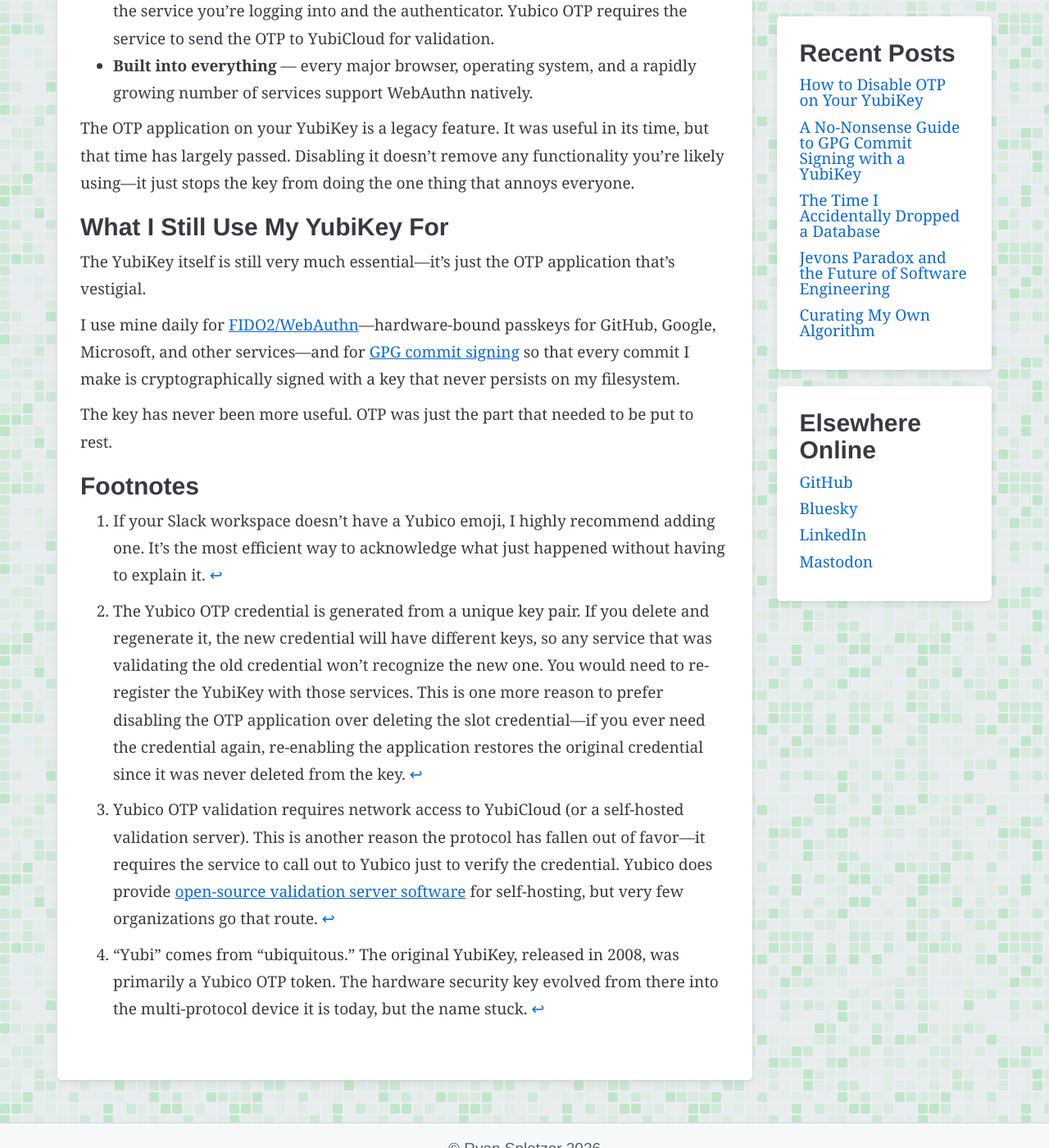
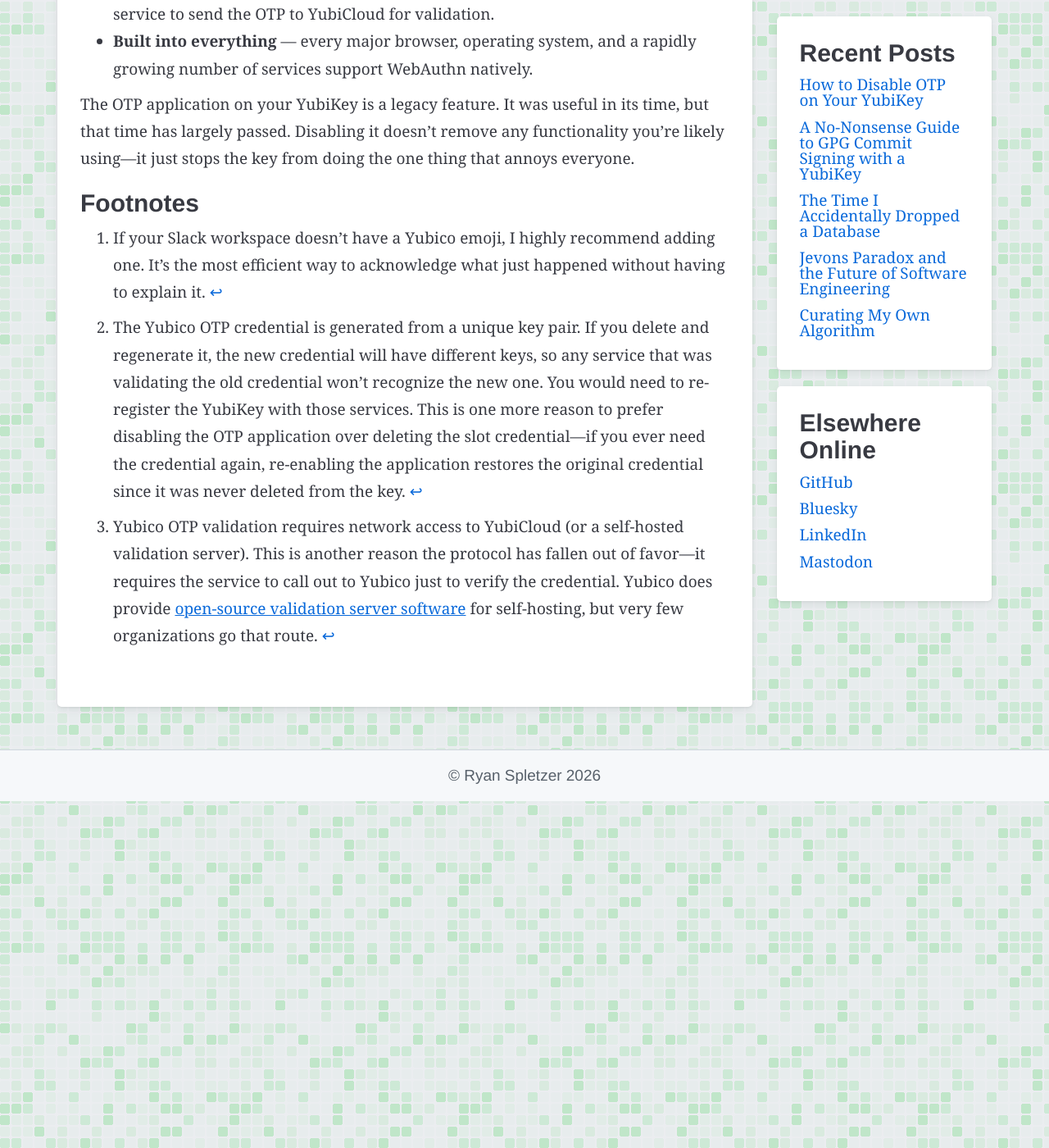
Before and after one commit to ryanspletzer/ryanspletzer.github.io, a Jekyll site: the page built from _posts/2026-04-18-how-to-disable-otp-on-your-yubikey.md, in a window 1280 px wide and 1400 px high, scrolled down 7474 px. Shown: the whole window at 82% size. Built offline with Jekyll 4.4.1, drawn with Linux system fonts in a browser that asks for light colours; some of the changed text lies outside the part shown.

Commit message:
Trim redundant closing section and YubiKey-name footnote
- Fold the 2008 release date into the body sentence about the name
  "YubiKey" and remove the [^yubikey-name] footnote, which duplicated
  the "Yubi" / "ubiquitous" explanation already in the body
- Remove the "What I Still Use My YubiKey For" section; it restates
  what "What This Doesn't Affect" already enumerates and links, and
  the legacy-feature paragraph at the end of the FIDO2 comparison is
  a stronger close

Co-Authored-By: Claude Opus 4.7 (1M context) <noreply@anthropic.com>

```diff
--- a/_posts/2026-04-18-how-to-disable-otp-on-your-yubikey.md
+++ b/_posts/2026-04-18-how-to-disable-otp-on-your-yubikey.md
@@ -280,7 +280,7 @@ as the industry has converged on FIDO2/WebAuthn.
 
 The name "YubiKey" itself is a reference to this feature—"Yubi"
 comes from "ubiquitous,"
-and the original product was essentially an OTP token.[^yubikey-name]
+and the original product, released in 2008, was an OTP token only.
 
 ### Static Password
 
@@ -366,21 +366,6 @@ Disabling it doesn't remove any functionality you're likely using—it
 just stops the key from doing the one thing
 that annoys everyone.
 
-## What I Still Use My YubiKey For
-
-The YubiKey itself is still very much essential—it's
-just the OTP application that's vestigial.
-
-I use mine daily for
-[FIDO2/WebAuthn](https://fidoalliance.org/fido2-2/fido2-web-authentication-webauthn/)—hardware-bound
-passkeys for GitHub, Google, Microsoft, and other services—and
-for [GPG commit signing](/2026/04/a-no-nonsense-guide-to-gpg-commit-signing-with-a-yubikey/)
-so that every commit I make is cryptographically signed
-with a key that never persists on my filesystem.
-
-The key has never been more useful.
-OTP was just the part that needed to be put to rest.
-
 <!-- markdownlint-disable-next-line MD022 -->
 ## Footnotes
 {:.no_toc}
@@ -412,11 +397,3 @@ OTP was just the part that needed to be put to rest.
     you ever need the credential again,
     re-enabling the application restores the original credential
     since it was never deleted from the key.
-
-[^yubikey-name]:
-    "Yubi" comes from "ubiquitous."
-    The original YubiKey, released in 2008,
-    was primarily a Yubico OTP token.
-    The hardware security key evolved from there into the
-    multi-protocol device it is today,
-    but the name stuck.
```
Also changed, not shown: other parts of _posts/2026-04-18-how-to-disable-otp-on-your-yubikey.md (+1 -1 lines).
